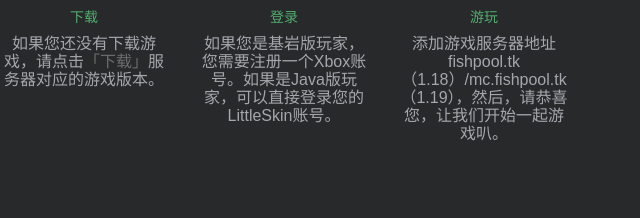
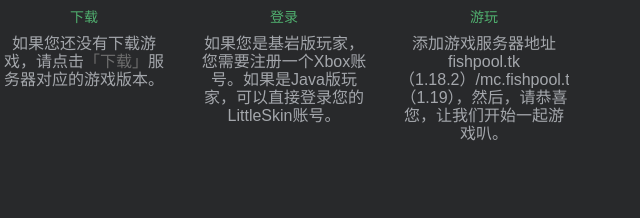
Before and after one commit to VanVodkaer/vanvodkaer.github.io, a plain HTML site: page index.html in a window 1280 px wide. Shown: the part 733-951 px from the top of the page, 556-1196 px from the left. Drawn offline with nearby package versions, Linux system fonts and the light colour scheme.

Commit message:
Update index.html

```diff
--- a/index.html
+++ b/index.html
@@ -70,7 +70,7 @@
 									<span>最后</span>
 								</div>
 								<h3>游玩</h3>
-								<p>添加游戏服务器地址fishpool.tk（1.18）/mc.fishpool.tk（1.19），然后，请恭喜您，让我们开始一起游戏叭。</p>
+								<p>添加游戏服务器地址fishpool.tk（1.18.2）/mc.fishpool.tk（1.19），然后，请恭喜您，让我们开始一起游戏叭。</p>
 							</li>
 						</ul>
 					</div>
```
